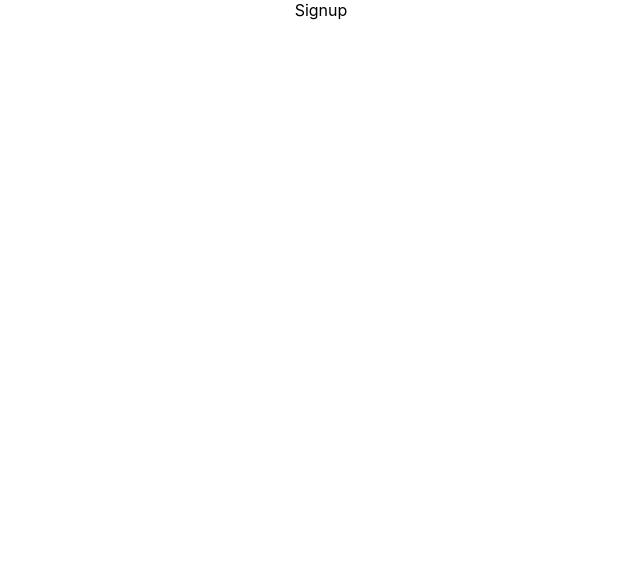
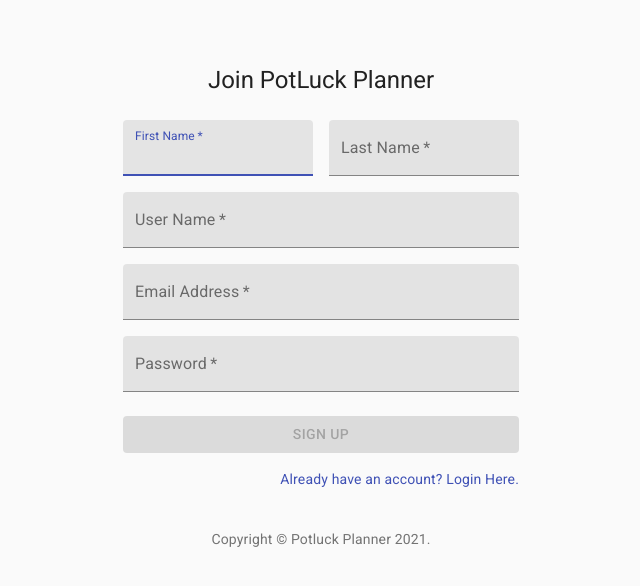
Before and after one commit to ptpt-potluckplanner-4/frontend, a React (Create React App) app: page /signup in a window 1280 px wide. Shown: the top 586 px of the page, without its empty margins (319-959 px from the left). Built offline with nearby package versions, Linux system fonts and the light colour scheme.

Commit message:
built out sign up form with material ui, yup validation, controlled inputs, and disabled button, etc.

```diff
--- a/package.json
+++ b/package.json
@@ -3,14 +3,17 @@
   "version": "0.1.0",
   "private": true,
   "dependencies": {
+    "@material-ui/core": "^4.12.3",
     "@testing-library/jest-dom": "^5.14.1",
     "@testing-library/react": "^11.2.7",
     "@testing-library/user-event": "^12.8.3",
+    "axios": "^0.21.1",
     "react": "^17.0.2",
     "react-dom": "^17.0.2",
     "react-router-dom": "^5.2.0",
     "react-scripts": "4.0.3",
-    "web-vitals": "^1.1.2"
+    "web-vitals": "^1.1.2",
+    "yup": "^0.32.9"
   },
   "scripts": {
     "start": "react-scripts start",
--- a/public/index.html
+++ b/public/index.html
@@ -24,6 +24,11 @@
       work correctly both with client-side routing and a non-root public URL.
       Learn how to configure a non-root public URL by running `npm run build`.
     -->
+    <link
+      rel="stylesheet"
+      href="https://fonts.googleapis.com/css?family=Roboto:300,400,500,700&display=swap"
+    />
+
     <title>React App</title>
   </head>
   <body>
--- a/src/App.js
+++ b/src/App.js
@@ -5,14 +5,17 @@ import Login from "./components/Login/Login"
 import Profile from "./components/Profile/Profile"
 import PotLuckList from "./components/PotluckList/PotluckList";
 import Potluck from './components/PotluckPage/Potluck'
+import CreatePotluck from "./components/CreatePotluck/CreatePotluck";
+
 
 function App() {
 	return (
 		<div className="App">
 			<Switch>
 				{/* <Route exact path="/" component={Login}></Route> */}
-				<Route path="/signup" component={Signup} />
+				<Route path="/signup"> <Signup /></Route>
 				<Route path="/profile" component={Profile} />
+				<Route path="/createpotluck" component={CreatePotluck} />
 				<Route path="/potlucklist" component={PotLuckList} />
 				<Route path="/potlucklist/:potluckid"> <Potluck /></Route>
 			</Switch>
--- a/src/components/PotluckList/PotluckList.js
+++ b/src/components/PotluckList/PotluckList.js
@@ -44,6 +44,7 @@ export default function PotLuckList() {
     return (
         <div>
             <NavBar />
+            <h1> All Available PotLucks to Join:</h1>
         </div>
     )
 }
--- a/src/components/Signup/Signup.js
+++ b/src/components/Signup/Signup.js
@@ -3,11 +3,258 @@
 // form --- email/ username/ password/ firstname/ lastname/ phone number
 // Join button ---- links to Profile
 /////////////////////////////////////////
-import React from 'react';
-//import FormControl from '@material-ui/core/FormControl';
+import React, { useState, useEffect } from 'react';
+//import Avatar from '@material-ui/core/Avatar';
+import Button from '@material-ui/core/Button';
+import CssBaseline from '@material-ui/core/CssBaseline';
+import TextField from '@material-ui/core/TextField';
+import Link from '@material-ui/core/Link';
+import Grid from '@material-ui/core/Grid';
+import Box from '@material-ui/core/Box';
+//import LockOutlinedIcon from '@material-ui/icons/LockOutlined';
+import Typography from '@material-ui/core/Typography';
+import { makeStyles } from '@material-ui/core/styles';
+import Container from '@material-ui/core/Container';
+import * as yup from 'yup';
+import signUpFormSchema from '../../validation/signUpFormSchema';
+
+//MATERIAL UI COPYRIGHT CODE
+function Copyright() {
+	return (
+		<Typography variant="body2" color="textSecondary" align="center">
+			{'Copyright © '}
+			<Link color="inherit" href="/">
+				Potluck Planner
+			</Link>{' '}
+			{new Date().getFullYear()}
+			{'.'}
+		</Typography>
+	);
+}
+
+// MATERIAL UI STYLES
+const useStyles = makeStyles((theme) => ({
+	paper: {
+		marginTop: theme.spacing(8),
+		display: 'flex',
+		flexDirection: 'column',
+		alignItems: 'center',
+	},
+	avatar: {
+		margin: theme.spacing(1),
+		backgroundColor: theme.palette.secondary.main,
+	},
+	form: {
+		width: '100%', // Fix IE 11 issue.
+		marginTop: theme.spacing(3),
+	},
+	submit: {
+		margin: theme.spacing(3, 0, 2),
+	},
+}));
+
+
+// INITIAL SIGNUP FORM VALUES
+const initialSignUpFormValues = {
+	firstname: '',
+	lastname: '',
+	username: '',
+	email: '',
+	password: '',
+}
+
+// INITIAL SIGNUP FORM ERRORS
+const initialSignUpFormErrors = {
+	firstname: '',
+	lastname: '',
+	username: '',
+	email: '',
+	password: '',
+}
+
+// DISABLE SUBMIT BUTTON INTIALLY
+const initialSignUpButtonDisabled = true;
 
 const Signup = () => {
-	return <div>Signup</div>;
+	const [signUpFormValues, setSignUpFormValues] = useState(initialSignUpFormValues);
+	const [signUpformErrors, setSignUpFormErrors] = useState(initialSignUpFormErrors) // object
+	const [signUpDisabled, setSignUpDisabled] = useState(initialSignUpButtonDisabled) // boolean
+	const classes = useStyles();
+
+	//ONCHANGE EVENT HANDLER - For each input
+	const onChange = e => {
+		//pull out the name and value of the event target
+		const { name, value } = e.target;
+
+		//check with yup, run form errors
+		yup.reach(signUpFormSchema, name)
+			.validate(value)
+			.then(() => {
+				setSignUpFormErrors({ ...signUpformErrors, [name]: "" })
+			})
+			.catch(err => {
+				setSignUpFormErrors({ ...signUpformErrors, [name]: err.message })
+			})
+
+
+		// update just that input change
+		const newFormValues = { ...signUpFormValues, [name]: value }
+		//set newFormValues into state
+		setSignUpFormValues(newFormValues);
+	}
+
+	//ENABLE BUTTON WHEN NO ERRORS EXIST
+	useEffect(() => {
+		// ADJUST THE STATUS OF `disabled` EVERY TIME `formValues` CHANGES
+		signUpFormSchema.isValid(signUpFormValues)
+			.then(isSchemaValid => {
+				setSignUpDisabled(!isSchemaValid) //disable the submt button if not valid
+			})
+	}, [signUpFormValues])
+
+	// HANDLE SIGNUP SUBMIT
+	const submitSignUpForm = e => {
+		console.log("signUp form submitted");
+		e.preventDefault();
+
+		const newUser = {
+			firstname: signUpFormValues.firstname.trim(),
+			lastname: signUpFormValues.firstname.trim(),
+			username: signUpFormValues.username.trim(),
+			email: signUpFormValues.email.trim(),
+			password: signUpFormValues.password.trim(),
+		}
+		console.log(newUser);
+		//  post newUser to backend
+		// useEffect(() => {
+		// 	axios
+		// 		.post('fakeapi.com', newUser)
+		// 		.then(res => {
+		// 			const newFriends = [...friends, newFriend];
+		// 			setUser(newUser);
+		// 		})
+		// })
+		// clear the form at end of submit
+		setSignUpFormValues(initialSignUpFormValues);
+
+	}
+
+
+
+	return (
+		<Container component="main" maxWidth="xs">
+			<CssBaseline />
+			<div className={classes.paper}>
+				{/* <Avatar className={classes.avatar}> */}
+				{/* <LockOutlinedIcon /> */}
+				{/* </Avatar> */}
+				<Typography component="h1" variant="h5">
+					Join PotLuck Planner
+				</Typography>
+				<form onSubmit={submitSignUpForm} className={classes.form} noValidate>
+					<Grid container spacing={2}>
+						<Grid item xs={12} sm={6}>
+							<TextField
+								autoComplete="fname"
+								name="firstname"
+								variant="filled"
+								required
+								fullWidth
+								id="firstName"
+								label="First Name"
+								autoFocus
+								value={signUpFormValues.firstName}
+								onChange={onChange}
+							/>
+						</Grid>
+						<Grid item xs={12} sm={6}>
+							<TextField
+								variant="filled"
+								required
+								fullWidth
+								id="lastName"
+								label="Last Name"
+								name="lastname"
+								autoComplete="lname"
+								value={signUpFormValues.lastName}
+								onChange={onChange}
+							/>
+						</Grid>
+						<Grid item xs={12}>
+							<TextField
+								variant="filled"
+								required
+								fullWidth
+								id="username"
+								label="User Name"
+								name="username"
+								autoComplete="username"
+								value={signUpFormValues.username}
+								onChange={onChange}
+							/>
+						</Grid>
+						<Grid item xs={12}>
+							<TextField
+								variant="filled"
+								required
+								fullWidth
+								id="email"
+								label="Email Address"
+								name="email"
+								autoComplete="email"
+								value={signUpFormValues.email}
+								onChange={onChange}
+							/>
+						</Grid>
+
+						<Grid item xs={12}>
+							<TextField
+								variant="filled"
+								required
+								fullWidth
+								name="password"
+								label="Password"
+								type="password"
+								id="password"
+								autoComplete="current-password"
+								value={signUpFormValues.password}
+								onChange={onChange}
+							/>
+						</Grid>
+
+					</Grid>
+					<div className='signUpErrors'>
+						{/* RENDER THE VALIDATION ERRORS HERE */}
+						<div>{signUpformErrors.firstname}</div>
+						<div>{signUpformErrors.lastname}</div>
+						<div>{signUpformErrors.username}</div>
+						<div>{signUpformErrors.email}</div>
+						<div>{signUpformErrors.password}</div>
+					</div>
+					<Button
+						type="submit"
+						fullWidth
+						variant="contained"
+						color="secondary"
+						className={classes.submit}
+						disabled={signUpDisabled}
+					>
+						Sign Up
+					</Button>
+					<Grid container justifyContent="flex-end">
+						<Grid item>
+							<Link href="/" variant="body2">
+								Already have an account? Login Here.
+							</Link>
+						</Grid>
+					</Grid>
+				</form>
+			</div>
+			<Box mt={5}>
+				<Copyright />
+			</Box>
+		</Container>
+	);
 };
 
 export default Signup;
--- a/src/index.js
+++ b/src/index.js
@@ -4,6 +4,7 @@ import "./index.css";
 import App from "./App";
 import reportWebVitals from "./reportWebVitals";
 import { BrowserRouter as Router } from "react-router-dom";
+
 
 ReactDOM.render(
 	<Router>
--- /dev/null
+++ b/src/validation/signUpFormSchema.js
@@ -0,0 +1,24 @@
+// schema for signUp form
+
+import * as yup from 'yup';
+
+//describe the perfect formValues object to yup
+const signUpFormSchema = yup.object().shape({
+    firstname: yup.string().required(),
+    lastname: yup.string(),
+    username: yup.string().required().min(4, 'User Name must be at least 4 characters long'),
+    email: yup.string().email().required(),
+    password: yup.string().required().min(8, 'Password must be at least 8 characters long').matches(/^(?=.*[A-Z])/, 'Password must contain at least one uppercase character'),
+})
+
+export default signUpFormSchema;
+
+
+// newPassword: yup
+// .string()
+// .required('Please enter a password')
+// .min(8, 'Password too short')
+// .matches(/^(?=.*[a-z])/, 'Must contain at least one lowercase character')
+// .matches(/^(?=.*[A-Z])/, 'Must contain at least one uppercase character')
+// .matches(/^(?=.*[0-9])/, 'Must contain at least one number')
+// .matches(/^(?=.*[!@#%&])/, 'Must contain at least one special character'),
```
